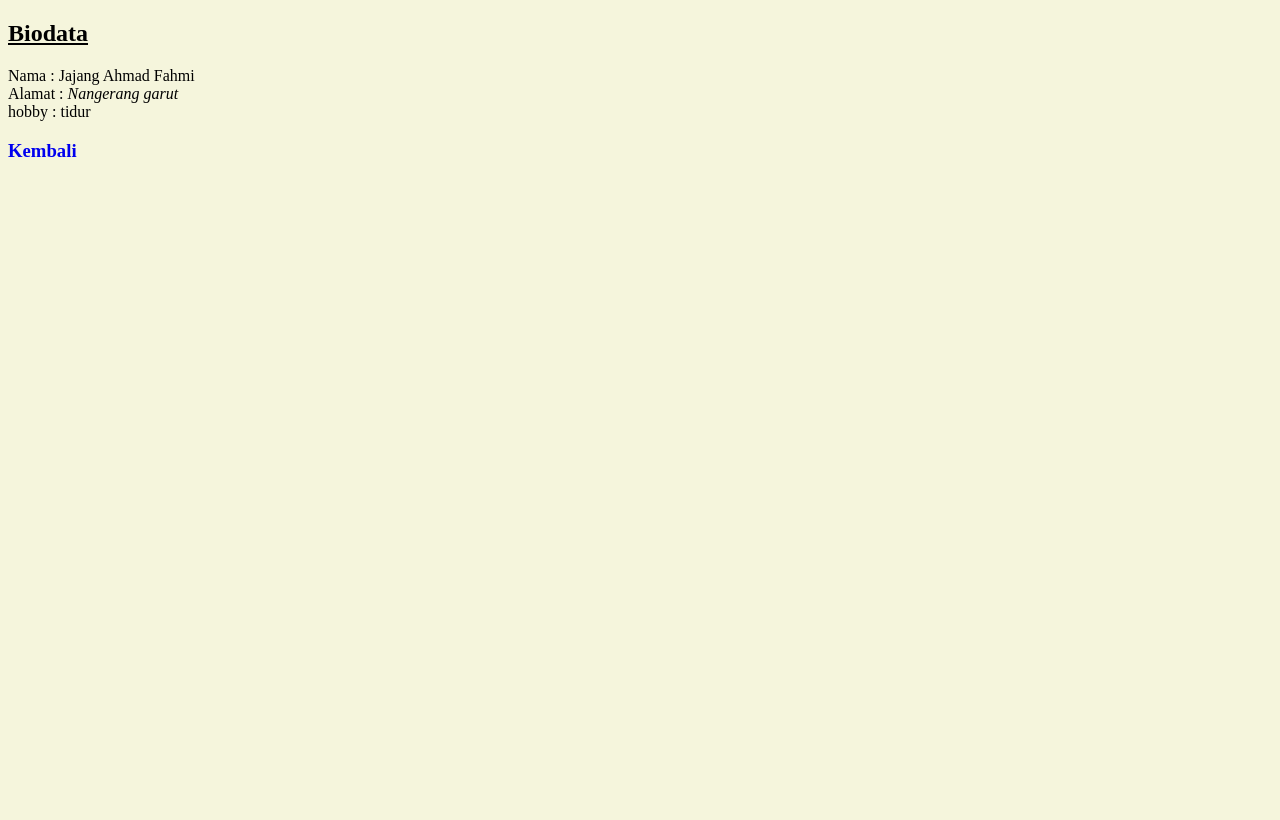
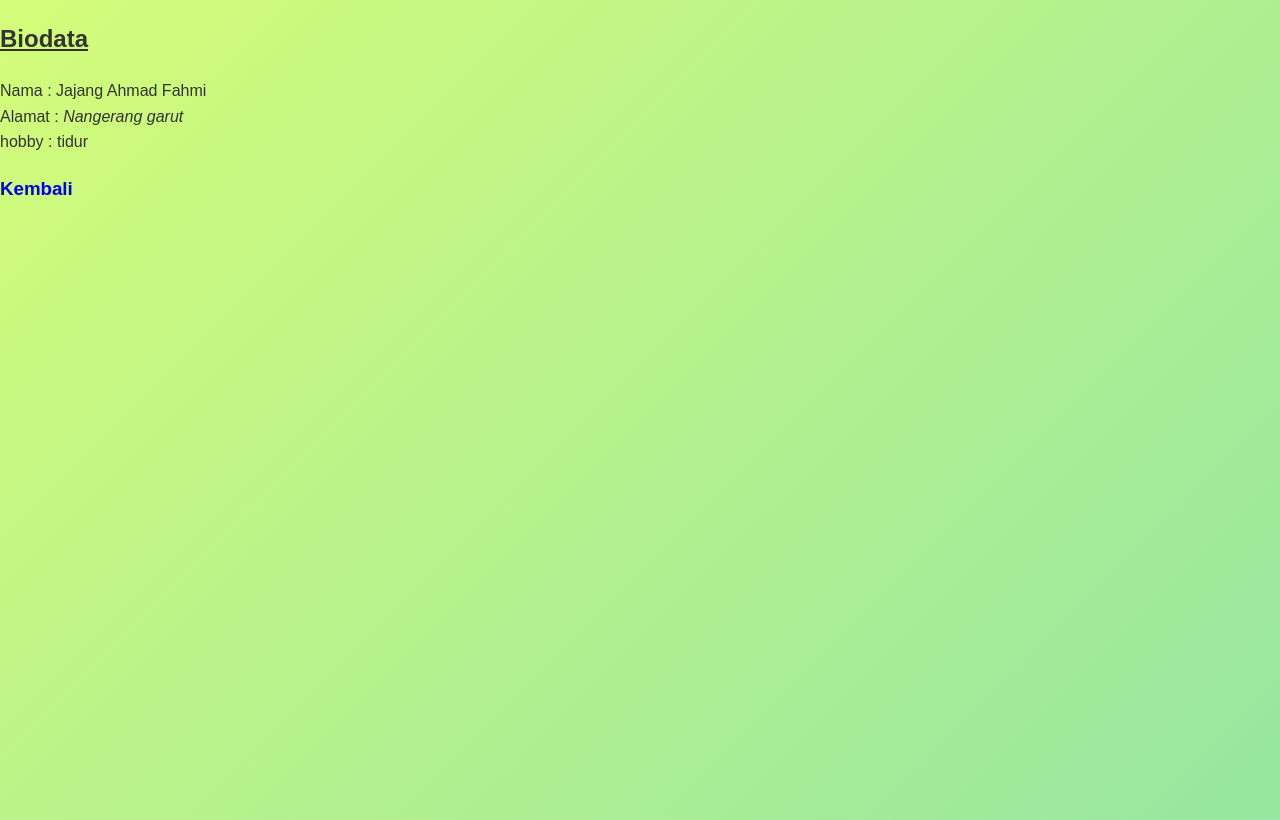
Before and after one commit to jajangaf/latihan-css, a plain HTML site: page profil.html in a window 1280 px wide. Drawn offline with Linux system fonts and the light colour scheme.

Commit message:
Menambahkan background

```diff
--- a/profil.html
+++ b/profil.html
@@ -5,8 +5,16 @@
     <meta name="viewport" content="width=device-width, initial-scale=1.0">
     <title>Profil</title>
     <style>
-        body{
-            background-color: beige;
+        body {
+            margin: 0;
+            min-height: 100vh;
+            font-family: Arial, sans-serif;
+            line-height: 1.6;
+            background: linear-gradient(135deg, #d4fc79, #96e6a1);
+            background-repeat: no-repeat;
+            background-size: cover;
+            background-position: center;
+            color: #333;
         }
         a{
             text-decoration: none;
--- a/style.css
+++ b/style.css
@@ -43,3 +43,8 @@ h1 {
 p {
   text-align: justify;
 }
+
+a {
+    text-decoration: none;
+    color: black;
+}
```
